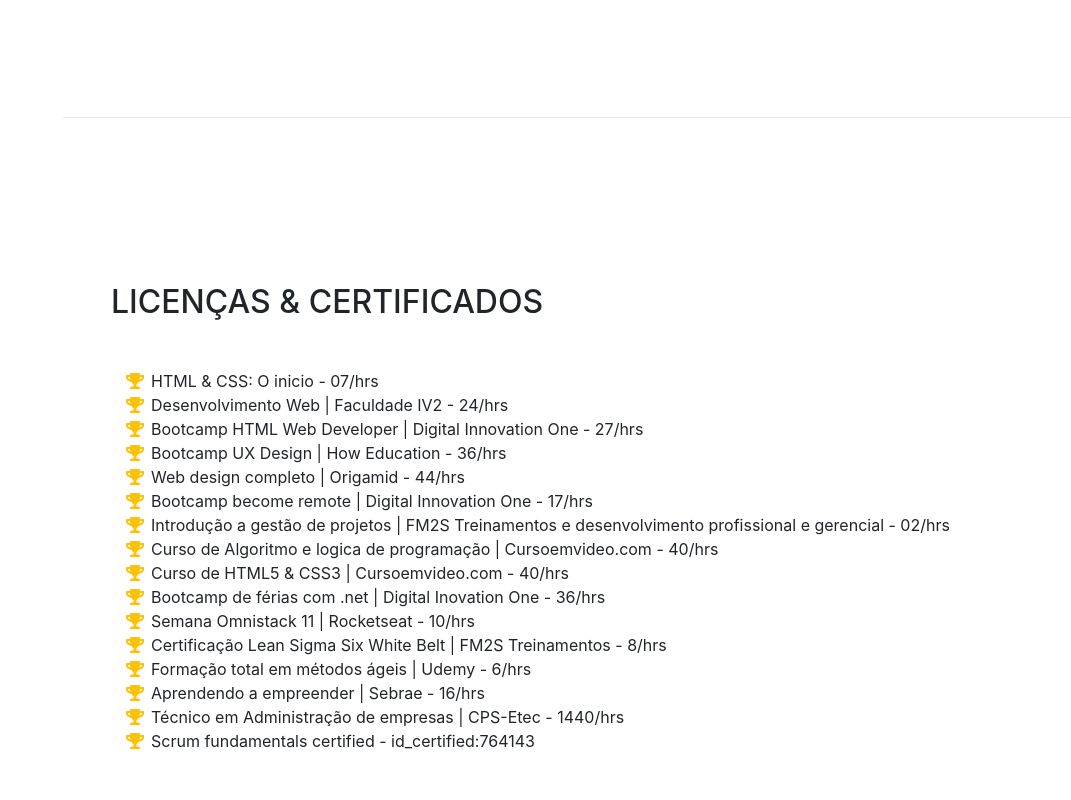
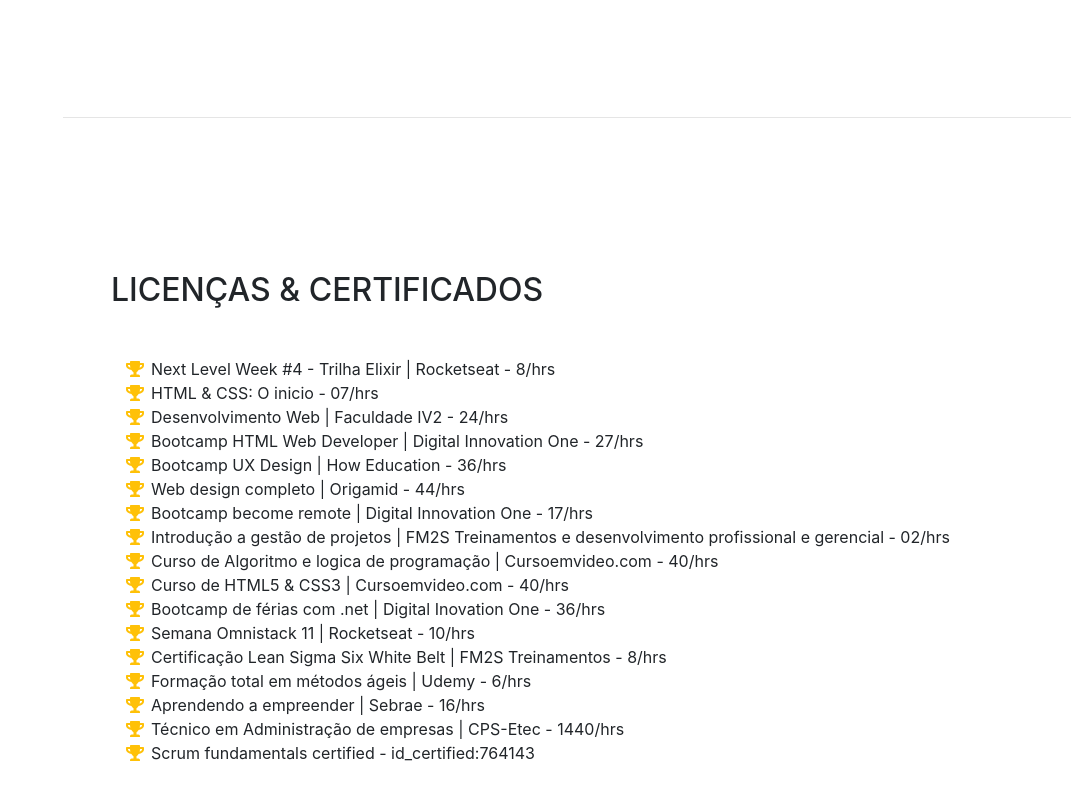
Before and after one commit to Gabriel4420/gabriel4420.github.io, a website with bundled scripts: page index.html in a window 1280 px wide. Shown: the part 4687-5487 px from the top of the page, without its empty margins (209-1280 px from the left). Built offline with nearby package versions, Linux system fonts and the light colour scheme; a web font is replaced by a local one.

Commit message:
Update index.html

```diff
--- a/index.html
+++ b/index.html
@@ -297,6 +297,10 @@
         <ul class="fa-ul mb-0">
           <li>
             <i class="fa-li fa fa-trophy text-warning"></i>
+            Next Level Week #4 - Trilha Elixir | Rocketseat - 8/hrs
+          </li>
+          <li>
+            <i class="fa-li fa fa-trophy text-warning"></i>
             HTML & CSS: O inicio - 07/hrs
           </li>
           <li>
```
